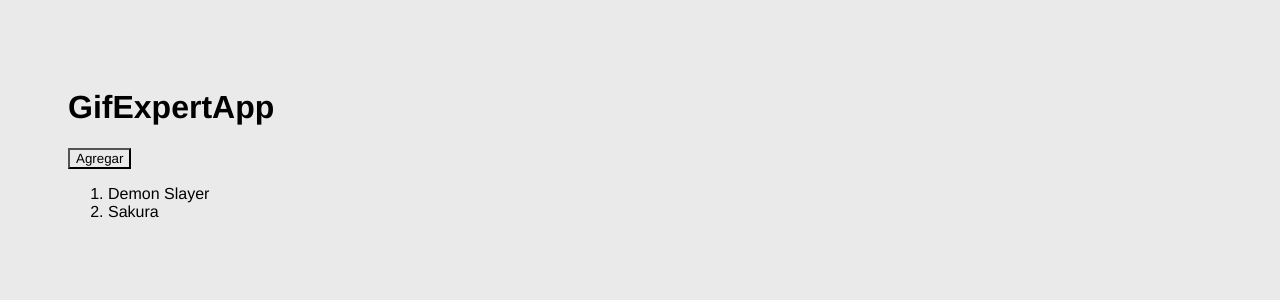
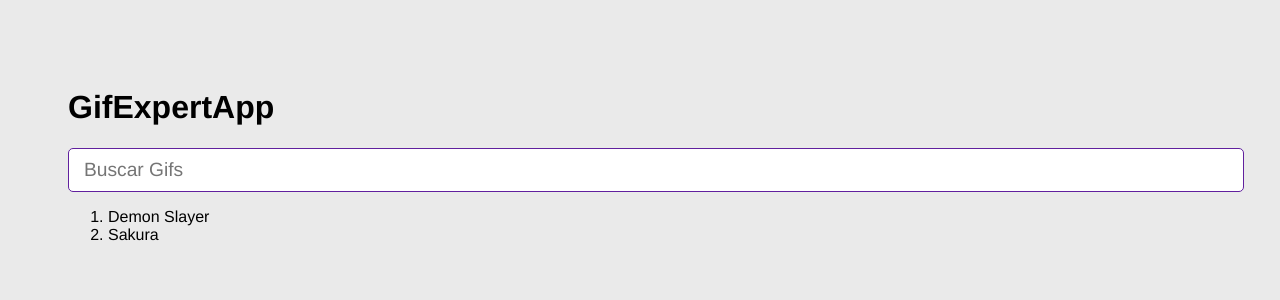
Before and after one commit to MacarenaCavieres/react-gifs-grid, a React (Vite) app: page / in a window 1280 px wide. Shown: the top 300 px of the page. Built offline with nearby package versions, Linux system fonts and the light colour scheme.

Commit message:
implementacion de addCategory

```diff
--- a/src/GifExpertApp.jsx
+++ b/src/GifExpertApp.jsx
@@ -1,16 +1,22 @@
 import { useState } from "react";
+import { AddCategory } from "./components/AddCategory";
 
 export const GifExpertApp = () => {
     const [categories, setCategories] = useState(["Demon Slayer", "Sakura"]);
 
-    const onAddCategory = () => {
-        setCategories(["Valorant", ...categories]);
+    const onAddCategory = (newCategory) => {
+        setCategories([newCategory, ...categories]);
     };
 
     return (
         <>
             <h1>GifExpertApp</h1>
-            <button onClick={onAddCategory}>Agregar</button>
+
+            <AddCategory
+                // setCategories={setCategories}
+                onNewCategory={onAddCategory}
+            />
+
             <ol>
                 {categories.map((category) => {
                     return <li key={category}>{category}</li>;
--- /dev/null
+++ b/src/components/AddCategory.jsx
@@ -0,0 +1,25 @@
+import { useState } from "react";
+
+export const AddCategory = ({ onNewCategory }) => {
+    const [inputValue, setInputValue] = useState();
+
+    const onInputChange = ({ target }) => {
+        setInputValue(target.value);
+    };
+
+    const onSubmit = (event) => {
+        event.preventDefault();
+
+        if (inputValue.trim().length <= 1) return;
+
+        // setCategories((categories) => [inputValue, ...categories]);
+        setInputValue("");
+        onNewCategory(inputValue.trim());
+    };
+
+    return (
+        <form onSubmit={onSubmit}>
+            <input type="text" placeholder="Buscar Gifs" value={inputValue} onChange={onInputChange} />
+        </form>
+    );
+};
```
